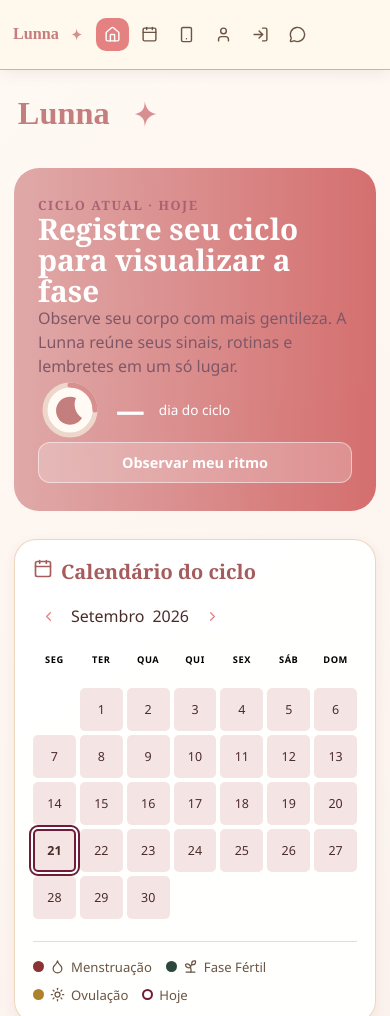
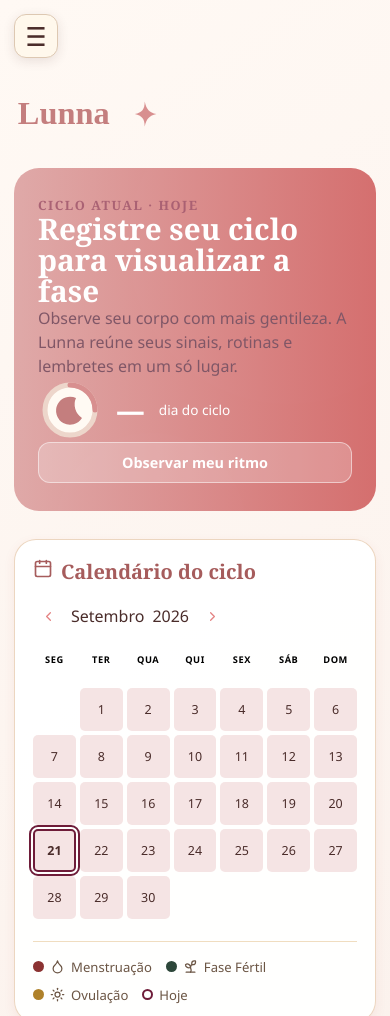
Before and after one commit to akshi716/Lunna-Ciclos, a plain HTML site: page pages/index.html in a window 390 px wide. Shown: the top 1016 px of the page. Drawn offline with nearby package versions, Linux system fonts and the light colour scheme.

Commit message:
Mudanças na principal, JS, CSS e html

```diff
--- a/Script/menu.js
+++ b/Script/menu.js
@@ -16,10 +16,12 @@
     }
 
     function criarMenu (){
-        const menu = document.createElement("aside");
+        const menu = document.createElement("dialog");
         menu.id = "menuLunna";
+        menu.setAttribute("aria-label", "Menu principal");
 
         menu.innerHTML = `
+            <button type="button" class="lunna-fechar" aria-label="Fechar menu">×</button>
             <a class = "lunna-marca"
            href="${enderecoPagina("index.html")}"
                aria-label="Lunna — ir para o início">
@@ -42,7 +44,32 @@
             </nav>
         `;
 
-        document.body.prepend(menu);
+        const abrir = document.createElement("button");
+        abrir.id = "abrirMenuLunna";
+        abrir.type = "button";
+        abrir.setAttribute("aria-label", "Abrir menu");
+        abrir.setAttribute("aria-controls", "menuLunna");
+        abrir.setAttribute("aria-expanded", "false");
+        abrir.innerHTML = '<span aria-hidden="true">☰</span>';
+
+        abrir.addEventListener("click", () => {
+            menu.showModal();
+            abrir.setAttribute("aria-expanded", "true");
+            document.body.classList.add("menu-aberto");
+        });
+        menu.querySelector(".lunna-fechar").addEventListener("click", () => menu.close());
+        menu.addEventListener("click", (evento) => {
+            const caixa = menu.getBoundingClientRect();
+            const fora = evento.clientX < caixa.left || evento.clientX > caixa.right ||
+                evento.clientY < caixa.top || evento.clientY > caixa.bottom;
+            if ((evento.target === menu && fora) || evento.target.closest("a")) menu.close();
+        });
+        menu.addEventListener("close", () => {
+            abrir.setAttribute("aria-expanded", "false");
+            document.body.classList.remove("menu-aberto");
+            abrir.focus();
+        });
+        document.body.prepend(abrir, menu);
         document.body.classList.add("com-menu");
 
         return menu;
--- a/Style/menu.css
+++ b/Style/menu.css
@@ -78,18 +78,24 @@
 
 /* Reserva espaço sem modificar os elementos do conteúdo. */
 body.com-menu {
-    padding-left: calc(var(--lunna-menu-largura) + 20px);
+    padding: 88px 24px 40px;
 }
 
-#menuLunna {
+#menuLunna[open] {
     position: fixed;
     top: 0;
     bottom: 0;
     left: 0;
     z-index: 1000;
 
-    width: var(--lunna-menu-largura);
-    padding: 28px 16px;
+    width: min(300px, calc(100vw - 32px));
+    max-width: none;
+    height: 100dvh;
+    max-height: none;
+    margin: 0;
+    padding: 20px 16px;
+    border: none;
+    color: var(--cor-texto);
 
     display: flex;
     flex-direction: column;
@@ -155,29 +161,37 @@ body.com-menu {
 
 
 
-@media (max-width: 600px) {
-    :root {
-        --lunna-menu-largura: 132px;
-    }
 
-    #menuLunna {
-        padding: 20px 8px;
-        gap: 20px;
-    }
+#menuLunna:not([open]) { display: none; }
+#menuLunna::backdrop { background: rgba(40, 25, 25, 0.4); }
+body.menu-aberto { overflow: hidden; }
 
-    #menuLunna .lunna-link {
-        padding: 10px 8px;
-        font-size: 0.85rem;
-        overflow-wrap: anywhere;
-    }
+#abrirMenuLunna,
+#menuLunna .lunna-fechar {
+    width: 44px;
+    height: 44px;
+    border: 1px solid #ddc8b2;
+    border-radius: 12px;
+    background: #fff8ec;
+    color: var(--cor-texto);
+    font-size: 26px;
+    line-height: 1;
+    cursor: pointer;
 }
 
-@media (max-width: 600px) {
-    body.com-menu {
-        padding-left: calc(var(--lunna-menu-largura) + 12px);
-    }
+#abrirMenuLunna {
+    position: fixed;
+    top: 16px;
+    left: 16px;
+    z-index: 1100;
+    box-shadow: 0 3px 12px rgba(74, 44, 42, 0.12);
+}
 
-    #menuLunna .lunna-link {
-        gap: 6px;
-    }
+#menuLunna .lunna-fechar { align-self: flex-end; flex-shrink: 0; }
+#abrirMenuLunna:hover,
+#menuLunna .lunna-fechar:hover { background: #f7e8df; }
+#abrirMenuLunna:focus-visible,
+#menuLunna .lunna-fechar:focus-visible {
+    outline: 3px solid var(--cor-primaria-escura);
+    outline-offset: 3px;
 }
--- a/Style/responsivo.css
+++ b/Style/responsivo.css
@@ -1,7 +1,6 @@
 /* Ajustes responsivos compartilhados. Carregado por todas as páginas da aplicação. */
 
 @media (max-width: 900px) {
-    body.com-menu { padding-left: calc(var(--lunna-menu-largura) + 16px); }
     .inicio, .secaoSaude { grid-template-columns: minmax(0, 1fr); }
     .inicio .calendar-card, .inicio .emocional { max-width: none; min-height: 0; }
     .paginas { align-items: stretch; }
@@ -11,17 +10,7 @@
 @media (max-width: 760px) {
     body, body.com-menu { padding: 88px 14px 28px; gap: 18px; }
 
-    #menuLunna {
-        right: 0; bottom: auto; width: 100%; height: 70px; padding: 9px 12px;
-        flex-direction: row; align-items: center; gap: 12px; overflow: hidden;
-        border-right: 0; border-bottom: 1px solid var(--cor-dourado-borda);
-        box-shadow: 0 3px 14px rgba(74, 44, 42, 0.08);
-    }
-    #menuLunna .lunna-marca img { width: 92px; height: auto; }
-    #menuLunna .lunna-links { flex: 1; flex-direction: row; gap: 4px; overflow-x: auto; scrollbar-width: none; }
-    #menuLunna .lunna-links::-webkit-scrollbar { display: none; }
-    #menuLunna .lunna-link { flex: 0 0 auto; padding: 8px 9px; font-size: 0.76rem; gap: 5px; white-space: nowrap; }
-    #menuLunna .lunna-icone { width: 17px; height: 17px; }
+
 
     .pagina, .conteudo { gap: 20px; }
     .card, .secaoDispositivo, .resumoSaude, .farmacias, .secaoSeguranca { padding: 18px; }
@@ -42,9 +31,6 @@
 }
 
 @media (max-width: 440px) {
-    #menuLunna .lunna-marca img { width: 72px; }
-    #menuLunna .lunna-link { padding: 8px; }
-    #menuLunna .lunna-link span { display: none; }
     .titulo-principal, body.pagina-calendario > h2 { font-size: 1.55rem; }
     .estatisticas { grid-template-columns: repeat(2, minmax(0, 1fr)); gap: 8px; padding: 8px; }
     .weekdays, .calendar { gap: 4px; }
@@ -227,3 +213,8 @@
         flex: none;
     }
 }
+
+@media (max-width: 760px) {
+    #abrirMenuLunna { top: 14px; left: 14px; }
+    #menuLunna[open] { padding: 16px; gap: 20px; }
+}
```
